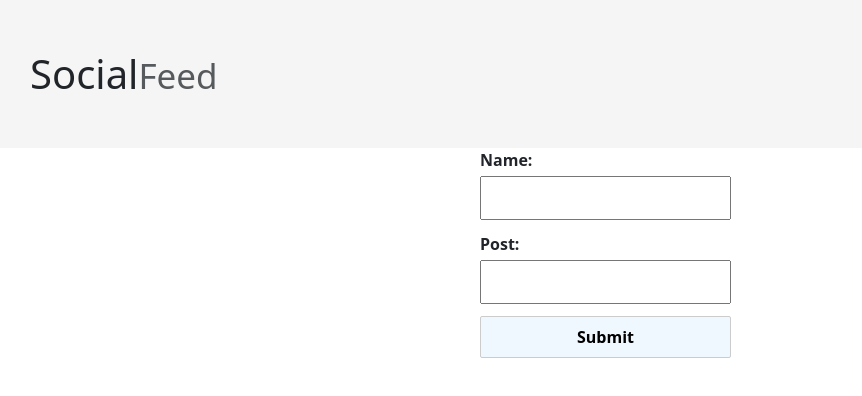
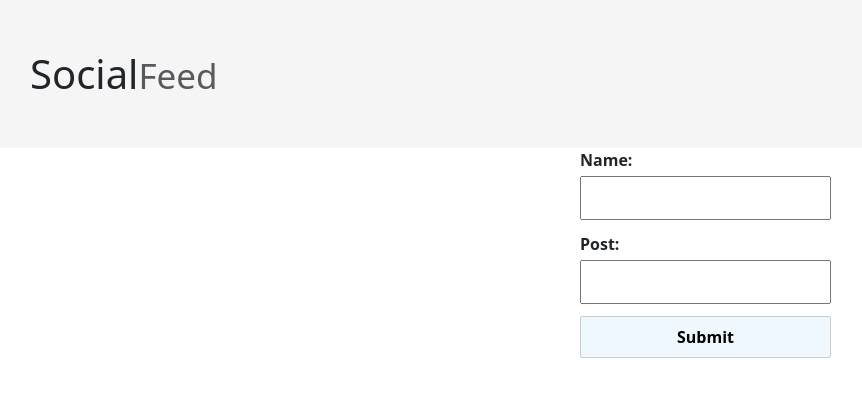
Before and after one commit to outtasight1010/SocialFeedProject, a React (Create React App) app: page / in a window 1280 px wide. Shown: the top 396 px of the page, without its empty margins (20-882 px from the left). Built offline with nearby package versions, Linux system fonts and the light colour scheme.

Commit message:
update App.js

```diff
--- a/src/Components/UserPost.css
+++ b/src/Components/UserPost.css
@@ -3,7 +3,7 @@
   flex-direction: column;
   max-width: 30px;
   position: center;
-  padding-left: 500px;
+  padding-left: 600px;
 
 
 
--- a/src/Components/UserPost.jsx
+++ b/src/Components/UserPost.jsx
@@ -15,18 +15,13 @@ const UserPost = (props) => {
       post:post
     };
     console.log(newEntry);
-    props.addNewEntryProp();
+    props.addNewEntryProp(newEntry)
 
 
-    // we are sending name and post(quote) to an API
+    // we are sending name and post to an API
+    //Clear the form fields after submission
 
-
-    //Clear the form fields after submission
-    setName('');
-    setPost('');
   };
-
-
   return (
     <form className='user-post' onSubmit ={handleSubmit}>
       <label>Name:</label>
@@ -42,8 +37,7 @@ const UserPost = (props) => {
            value={post}
            onChange={(e) => setPost(e.target.value)}
         />
-
-        <button type='submit'>Submit</button>
+      <button type='submit'>Submit</button>
     </form>
 
     );
```
Also changed, not shown: src/App.js (+0 -8 lines).
